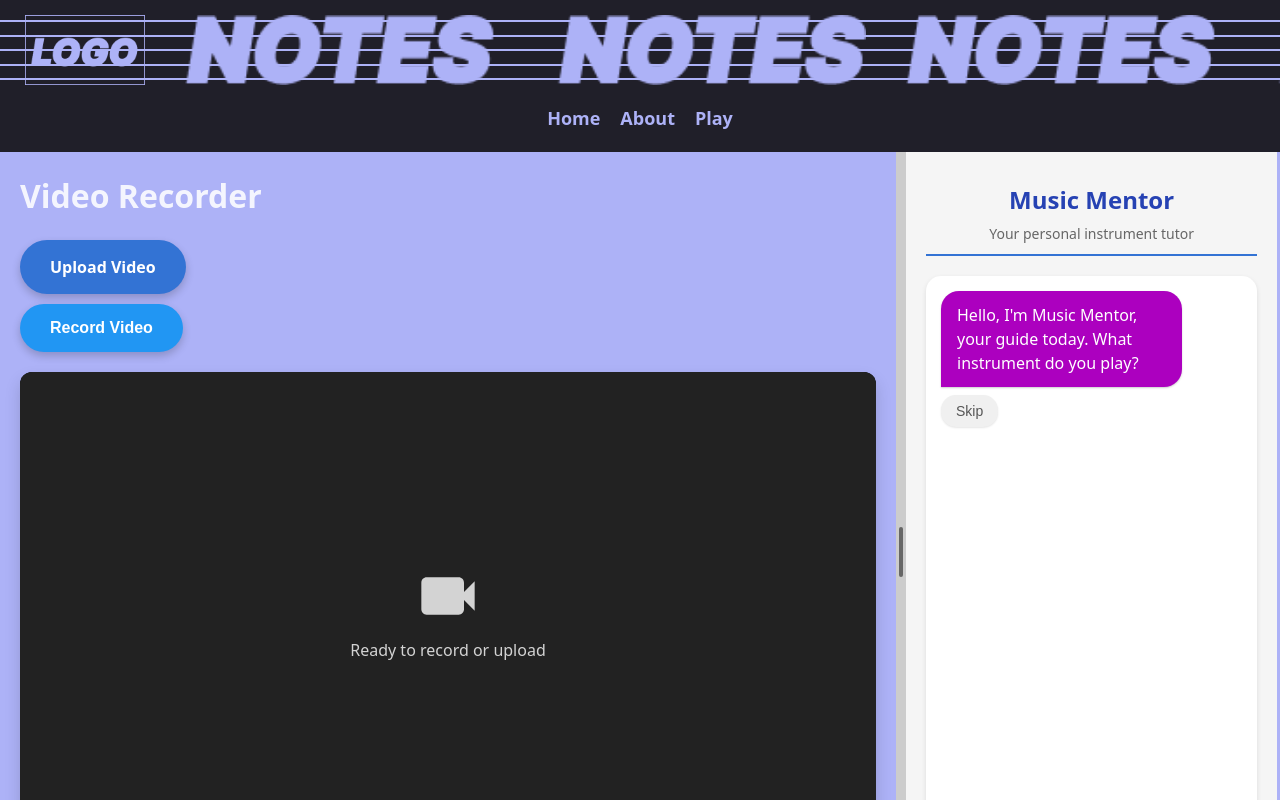
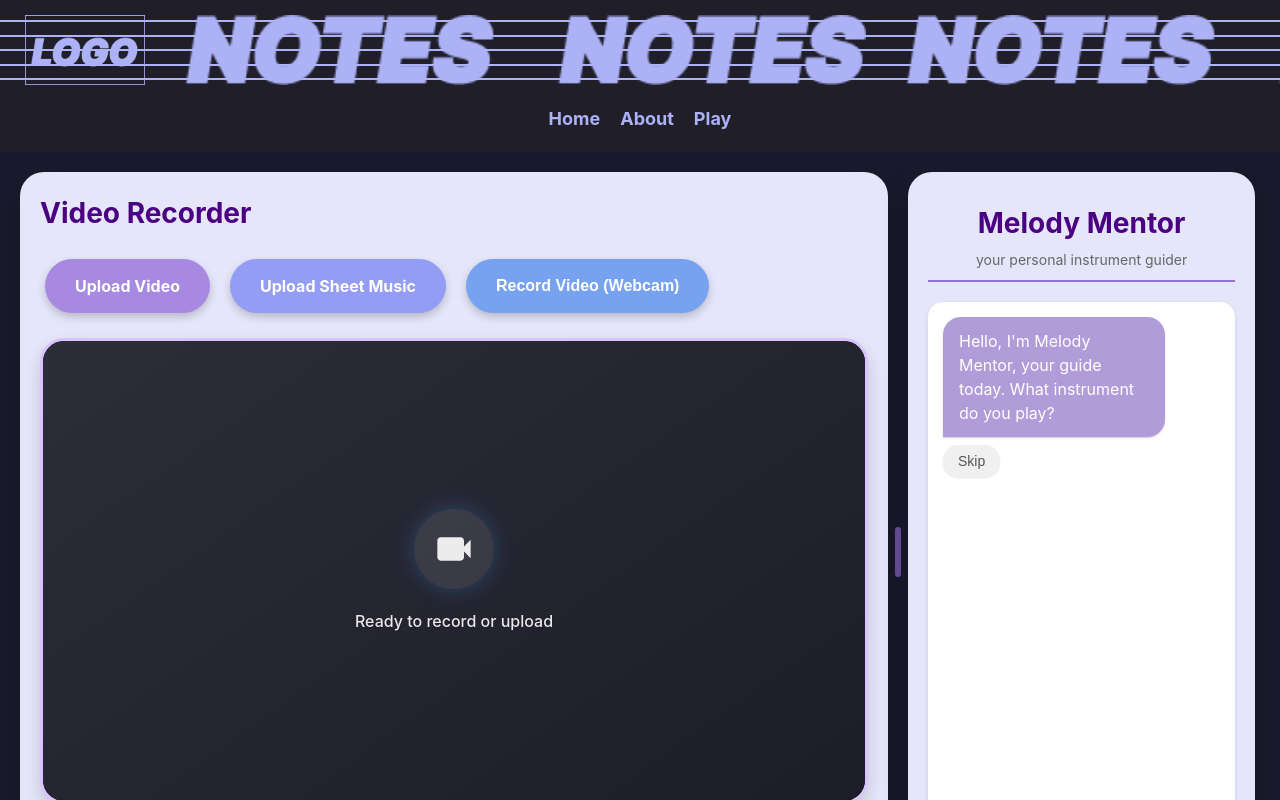
Before and after one commit to savannahalanis/melody-mentor, a React (Vite) app in the folder Frontend/: page /play in a window 1280 px wide. Shown: the top 800 px of the page. Built offline with nearby package versions, Linux system fonts and the light colour scheme.

Commit message:
improved ui of play webpage

```diff
--- a/Frontend/src/pages/Play.jsx
+++ b/Frontend/src/pages/Play.jsx
@@ -4,11 +4,12 @@ import Navbar from '../components/Navbar';
 function Play() {
   const videoRef = useRef(null);
   const [videoURL, setVideoURL] = useState(null);
+  const [musicURL, setMusicURL] = useState(null);
   const [recording, setRecording] = useState(false);
   const mediaRecorderRef = useRef(null);
   const recordedChunks = useRef([]);
   const [chatMessages, setChatMessages] = useState([
-    { text: "Hello, I'm Music Mentor, your guide today. What instrument do you play?", sender: "ai", id: 1, animate: true }
+    { text: "Hello, I'm Melody Mentor, your guide today. What instrument do you play?", sender: "ai", id: 1, animate: true }
   ]);
   const [userInput, setUserInput] = useState('');
   const [showSkipButton, setShowSkipButton] = useState(true);
@@ -66,6 +67,14 @@ function Play() {
     if (file) {
       const url = URL.createObjectURL(file);
       setVideoURL(url);
+    }
+  };
+
+  const handleMusicUpload = (e) => {
+    const file = e.target.files[0];
+    if (file) {
+      const url = URL.createObjectURL(file);
+      setMusicURL(url);
     }
   };
 
@@ -190,22 +199,49 @@ function Play() {
   };
 
   return (
-    <div style={{ display: 'flex', height: '100vh', overflow: 'hidden' }}>
-      {/* Video Section */}
+    <div style={{
+      display: 'flex',
+      height: '100vh',
+      overflow: 'hidden',
+      backgroundColor: '#1a1a2e',
+      padding: '20px',
+      boxSizing: 'border-box'
+    }}>
+      {/* Video Section - Light Purple Box */}
       <div style={{
         width: `${leftPanelWidth}%`,
+        height: 'calc(100vh - 40px)',
+        backgroundColor: '#e6e6fa',
+        borderRadius: '24px',
+        boxShadow: '0 10px 30px rgba(0, 0, 0, 0.2)',
+        display: 'flex',
+        flexDirection: 'column',
+        overflow: 'hidden',
+      }}>
+        <div style={{
           padding: '20px',
-        overflow: 'auto'
+          overflow: 'auto',
+          flex: 1
         }}>
-        <h1>Video Recorder</h1>
+          <h1 style={{
+            color: '#4B0082',
+            marginBottom: '20px',
+            fontSize: '28px'
+          }}>Video Recorder</h1>
 
-        <div style={{ marginTop: '20px', marginBottom: '10px' }}>
+          <div style={{
+            display: 'flex',
+            flexWrap: 'wrap',
+            gap: '10px',
+            marginBottom: '20px'
+          }}>
+            {/* Video Upload Button */}
             <label
-            htmlFor="file-upload"
+              htmlFor="video-upload"
               style={{
                 display: 'inline-block',
                 padding: '15px 30px',
-              backgroundColor: '#3373D4',
+                backgroundColor: '#A789E2',
                 color: 'white',
                 borderRadius: '30px',
                 cursor: 'pointer',
@@ -213,20 +249,47 @@ function Play() {
                 fontWeight: 'bold',
                 boxShadow: '0 4px 8px rgba(0, 0, 0, 0.2)',
                 transition: 'transform 0.2s, box-shadow 0.2s',
+                margin: '5px',
               }}
             >
               Upload Video
             </label>
             <input
-            id="file-upload"
+              id="video-upload"
               type="file"
               accept="video/mp4"
               onChange={handleUpload}
               style={{ display: 'none' }}
             />
-        </div>
 
-        <div style={{ marginBottom: '20px' }}>
+            {/* Music Upload Button */}
+            <label
+              htmlFor="music-upload"
+              style={{
+                display: 'inline-block',
+                padding: '15px 30px',
+                backgroundColor: '#939DF3',
+                color: 'white',
+                borderRadius: '30px',
+                cursor: 'pointer',
+                fontSize: '16px',
+                fontWeight: 'bold',
+                boxShadow: '0 4px 8px rgba(0, 0, 0, 0.2)',
+                transition: 'transform 0.2s, box-shadow 0.2s',
+                margin: '5px',
+              }}
+            >
+              Upload Sheet Music
+            </label>
+            <input
+              id="music-upload"
+              type="file"
+              accept="audio/*"
+              onChange={handleMusicUpload}
+              style={{ display: 'none' }}
+            />
+
+            {/* Record Button */}
             {recording ? (
               <button
                 onClick={stopRecording}
@@ -241,6 +304,7 @@ function Play() {
                   fontWeight: 'bold',
                   boxShadow: '0 4px 8px rgba(0, 0, 0, 0.2)',
                   transition: 'transform 0.2s, box-shadow 0.2s',
+                  margin: '5px',
                 }}
               >
                 Stop Recording
@@ -250,7 +314,7 @@ function Play() {
                 onClick={startRecording}
                 style={{
                   padding: '15px 30px',
-                backgroundColor: '#2196F3',
+                  backgroundColor: '#76A2EF',
                   color: 'white',
                   border: 'none',
                   borderRadius: '30px',
@@ -259,13 +323,15 @@ function Play() {
                   fontWeight: 'bold',
                   boxShadow: '0 4px 8px rgba(0, 0, 0, 0.2)',
                   transition: 'transform 0.2s, box-shadow 0.2s',
+                  margin: '5px',
                 }}
               >
-              Record Video
+                Record Video (Webcam)
               </button>
             )}
           </div>
 
+          {/* Video Display Area */}
           <div
             style={{
               width: '100%',
@@ -275,12 +341,13 @@ function Play() {
               display: 'flex',
               alignItems: 'center',
               justifyContent: 'center',
-            borderRadius: '12px',
+              borderRadius: '24px',
               overflow: 'hidden',
               boxShadow: '0 8px 16px rgba(0,0,0,0.15)',
               position: 'relative',
               marginBottom: '20px',
               transition: 'all 0.3s ease',
+              border: '3px solid #d8c3ff',
             }}
           >
             {videoURL ? (
@@ -293,7 +360,7 @@ function Play() {
                   width: '100%',
                   height: '100%',
                   objectFit: 'contain',
-                borderRadius: '10px'
+                  borderRadius: '20px'
                 }}
               />
             ) : recording ? (
@@ -305,7 +372,7 @@ function Play() {
                   width: '100%',
                   height: '100%',
                   objectFit: 'cover',
-                borderRadius: '10px'
+                  borderRadius: '20px'
                 }}
               />
             ) : (
@@ -316,14 +383,32 @@ function Play() {
                 flexDirection: 'column',
                 alignItems: 'center',
                 justifyContent: 'center',
-              backgroundColor: '#222',
+                background: 'linear-gradient(145deg, #2d2d3a, #1d1d2a)',
                 color: 'white',
-              borderRadius: '10px'
+                borderRadius: '20px'
               }}>
-              <svg width="64" height="64" viewBox="0 0 24 24" fill="none" xmlns="http://www.w3.org/2000/svg">
-                <path d="M18 7C18 5.9 17.1 5 16 5H4C2.9 5 2 5.9 2 7V17C2 18.1 2.9 19 4 19H16C17.1 19 18 18.1 18 17V13.5L22 17.5V6.5L18 10.5V7Z" fill="rgba(255,255,255,0.8)"/>
+                <div style={{
+                  width: '80px',
+                  height: '80px',
+                  borderRadius: '50%',
+                  backgroundColor: 'rgba(255,255,255,0.1)',
+                  display: 'flex',
+                  alignItems: 'center',
+                  justifyContent: 'center',
+                  marginBottom: '15px',
+                  boxShadow: '0 0 20px rgba(52, 152, 219, 0.3)',
+                }}>
+                  <svg width="40" height="40" viewBox="0 0 24 24" fill="none" xmlns="http://www.w3.org/2000/svg">
+                    <path d="M18 7C18 5.9 17.1 5 16 5H4C2.9 5 2 5.9 2 7V17C2 18.1 2.9 19 4 19H16C17.1 19 18 18.1 18 17V13.5L22 17.5V6.5L18 10.5V7Z" fill="rgba(255,255,255,0.9)"/>
                   </svg>
-              <p style={{ marginTop: '10px', fontSize: '16px', opacity: '0.8' }}>
+                </div>
+                <p style={{
+                  marginTop: '5px',
+                  fontSize: '16px',
+                  fontWeight: '500',
+                  opacity: '0.9',
+                  textShadow: '0 1px 2px rgba(0,0,0,0.3)'
+                }}>
                   Ready to record or upload
                 </p>
               </div>
@@ -335,12 +420,14 @@ function Play() {
                 position: 'absolute',
                 top: '15px',
                 right: '15px',
-              backgroundColor: 'rgba(0,0,0,0.5)',
-              borderRadius: '20px',
-              padding: '5px 10px',
+                backgroundColor: 'rgba(0,0,0,0.6)',
+                borderRadius: '24px',
+                padding: '8px 16px',
                 display: 'flex',
                 alignItems: 'center',
-              gap: '5px',
+                gap: '8px',
+                boxShadow: '0 2px 8px rgba(0,0,0,0.2)',
+                backdropFilter: 'blur(4px)',
               }}>
                 <div style={{
                   width: '12px',
@@ -348,8 +435,35 @@ function Play() {
                   backgroundColor: '#f44336',
                   borderRadius: '50%',
                   animation: 'pulsate 1.5s infinite',
+                  boxShadow: '0 0 8px rgba(244, 67, 54, 0.6)',
                 }}></div>
-              <span style={{ color: 'white', fontSize: '14px' }}>Recording</span>
+                <span style={{ color: 'white', fontSize: '14px', fontWeight: '500' }}>Recording</span>
+              </div>
+            )}
+          </div>
+
+          {/* Music player section - only show when music is uploaded */}
+          {musicURL && (
+            <div style={{
+              width: '100%',
+              marginBottom: '20px',
+              padding: '15px',
+              backgroundColor: 'rgba(147, 112, 219, 0.1)',
+              borderRadius: '15px',
+              border: '1px solid #d8c3ff',
+            }}>
+              <p style={{
+                marginBottom: '10px',
+                color: '#4B0082',
+                fontWeight: '500'
+              }}>
+                Uploaded Music
+              </p>
+              <audio
+                controls
+                src={musicURL}
+                style={{ width: '100%' }}
+              />
             </div>
           )}
         </div>
@@ -359,9 +473,9 @@ function Play() {
       <div
         ref={separatorRef}
         style={{
-          width: '10px',
+          width: '20px',
           cursor: 'col-resize',
-          backgroundColor: isDragging ? '#2642B3' : '#ccc',
+          backgroundColor: 'transparent',
           position: 'relative',
           display: 'flex',
           alignItems: 'center',
@@ -373,41 +487,52 @@ function Play() {
         {/* Drag handle indicator */}
         <div style={{
           height: '50px',
-          width: '4px',
-          backgroundColor: isDragging ? 'white' : '#666',
-          borderRadius: '2px',
+          width: '6px',
+          backgroundColor: isDragging ? '#d8c3ff' : '#9370DB',
+          borderRadius: '3px',
+          opacity: isDragging ? 1 : 0.6,
+          transition: 'opacity 0.3s, background-color 0.3s'
         }}></div>
       </div>
 
       {/* Chat Section */}
       <div
         style={{
-          width: `${100 - leftPanelWidth - 1}%`, // Subtract separator width
+          width: `${100 - leftPanelWidth - 2}%`, // Adjusted for separator width
+          height: 'calc(100vh - 40px)',
+          backgroundColor: '#e6e6fa',
+          borderRadius: '24px',
+          boxShadow: '0 10px 30px rgba(0, 0, 0, 0.2)',
+          display: 'flex',
+          flexDirection: 'column',
+          overflow: 'hidden',
+        }}
+      >
+        <div style={{
           padding: '20px',
           display: 'flex',
           flexDirection: 'column',
-          height: '100vh',
-          backgroundColor: '#f5f5f5',
-        }}
-      >
+          height: '100%',
+          overflow: 'hidden'
+        }}>
           {/* Title Section */}
           <div style={{
             marginBottom: '20px',
             textAlign: 'center',
             padding: '10px 0',
-          borderBottom: '2px solid #3373D4'
+            borderBottom: '2px solid #9370DB'
           }}>
             <h2 style={{
-            color: '#2642B3',
+              color: '#4B0082',
               margin: '0',
-            fontSize: '24px',
+              fontSize: '28px',
               fontWeight: 'bold'
-          }}>Music Mentor</h2>
+            }}>Melody Mentor</h2>
             <p style={{
               color: '#666',
               margin: '5px 0 0 0',
               fontSize: '14px'
-          }}>Your personal instrument tutor</p>
+            }}>your personal instrument guider</p>
           </div>
 
           {/* Chat Messages */}
@@ -441,7 +566,7 @@ function Play() {
                   style={{
                     display: 'inline-block',
                     padding: '12px 16px',
-                  backgroundColor: msg.sender === 'user' ? '#2642B3' : '#AC00BF',
+                    backgroundColor: msg.sender === 'user' ? '#9370DB' : '#B19CD9',
                     color: 'white',
                     borderRadius: msg.sender === 'user' ? '18px 18px 0 18px' : '18px 18px 18px 0',
                     maxWidth: '80%',
@@ -510,8 +635,9 @@ function Play() {
                 width: '100%',
                 padding: '14px 18px',
                 borderRadius: '30px',
-              border: '1px solid #ccc',
+                border: '1px solid #d8c3ff',
                 fontSize: '16px',
+                backgroundColor: 'white',
                 boxShadow: '0 1px 3px rgba(0,0,0,0.1) inset',
                 outline: 'none'
               }}
@@ -528,7 +654,7 @@ function Play() {
                 padding: '14px 20px',
                 borderRadius: '30px',
                 border: 'none',
-              backgroundColor: '#2642B3',
+                backgroundColor: '#9370DB',
                 color: 'white',
                 fontSize: '16px',
                 fontWeight: 'bold',
@@ -539,6 +665,7 @@ function Play() {
             >
               Send
             </button>
+          </div>
         </div>
       </div>
 
@@ -564,6 +691,12 @@ function Play() {
           from { opacity: 0; }
           to { opacity: 1; }
         }
+
+        body {
+          margin: 0;
+          padding: 0;
+          font-family: -apple-system, BlinkMacSystemFont, 'Segoe UI', Roboto, Oxygen, Ubuntu, Cantarell, 'Open Sans', 'Helvetica Neue', sans-serif;
+        }
       `}</style>
     </div>
   );
```
Lines whose indentation alone changed are shown as unchanged.
